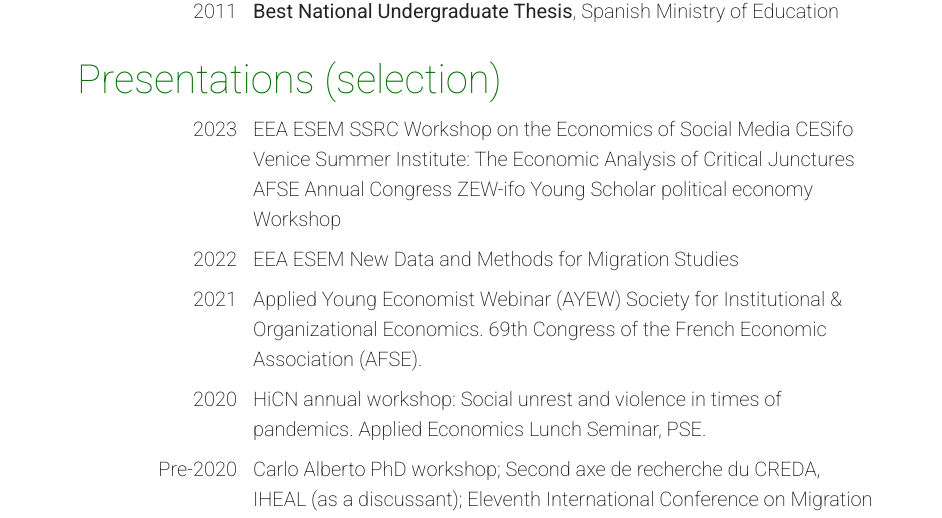
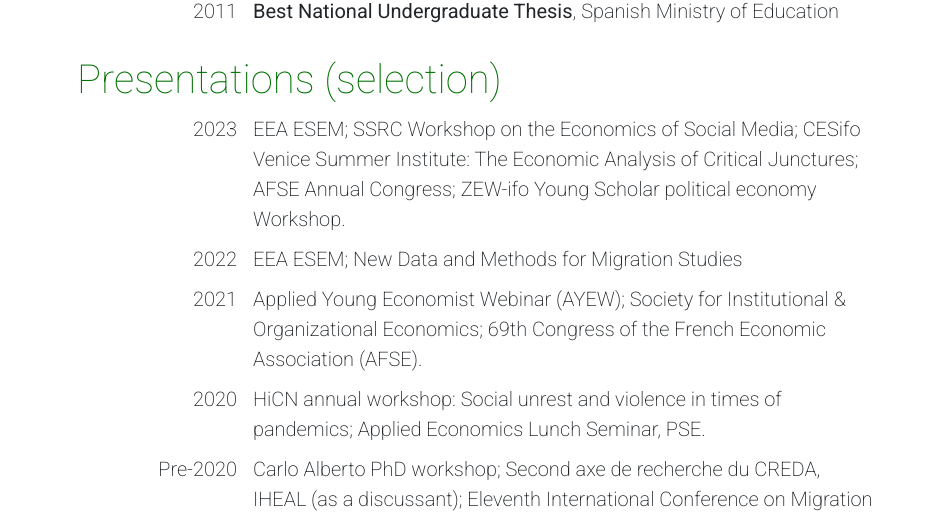
Before and after one commit to Annali-Casanueva/annali-casanueva.github.io, a Jekyll site: the page built from pages/en/cv.md, in a window 1280 px wide and 900 px high, scrolled down 2146 px. Shown: the part 143-661 px from the top of the window, without its empty margins (163-1105 px from the left). Built offline with Jekyll 4.4.1, drawn with Linux system fonts in a browser that asks for light colours; our own code applies the rules of GitHub Pages for plain Markdown files.

Commit message:
Update cv.md

```diff
--- a/pages/en/cv.md
+++ b/pages/en/cv.md
@@ -90,20 +90,20 @@ Awards, Fellowships, & Grants
 Presentations (selection)
 ========================
 
-2023 :: EEA ESEM
-SSRC Workshop on the Economics of Social Media
-CESifo Venice Summer Institute: The Economic Analysis of Critical Junctures
-AFSE Annual Congress
-ZEW-ifo Young Scholar political economy Workshop
+2023 :: EEA ESEM;
+SSRC Workshop on the Economics of Social Media;
+CESifo Venice Summer Institute: The Economic Analysis of Critical Junctures;
+AFSE Annual Congress;
+ZEW-ifo Young Scholar political economy Workshop.
 
-2022 :: EEA ESEM
+2022 :: EEA ESEM;
 New Data and Methods for Migration Studies
 
-2021 :: Applied Young Economist Webinar (AYEW)
-Society for Institutional & Organizational Economics.
+2021 :: Applied Young Economist Webinar (AYEW);
+Society for Institutional & Organizational Economics;
 69th Congress of the French Economic Association (AFSE).
 
-2020 :: HiCN annual workshop: Social unrest and violence in times of pandemics.
+2020 :: HiCN annual workshop: Social unrest and violence in times of pandemics;
 Applied Economics Lunch Seminar, PSE.
 
 Pre-2020 :: Carlo Alberto PhD workshop; Second axe de recherche du CREDA, IHEAL (as a discussant);
```
